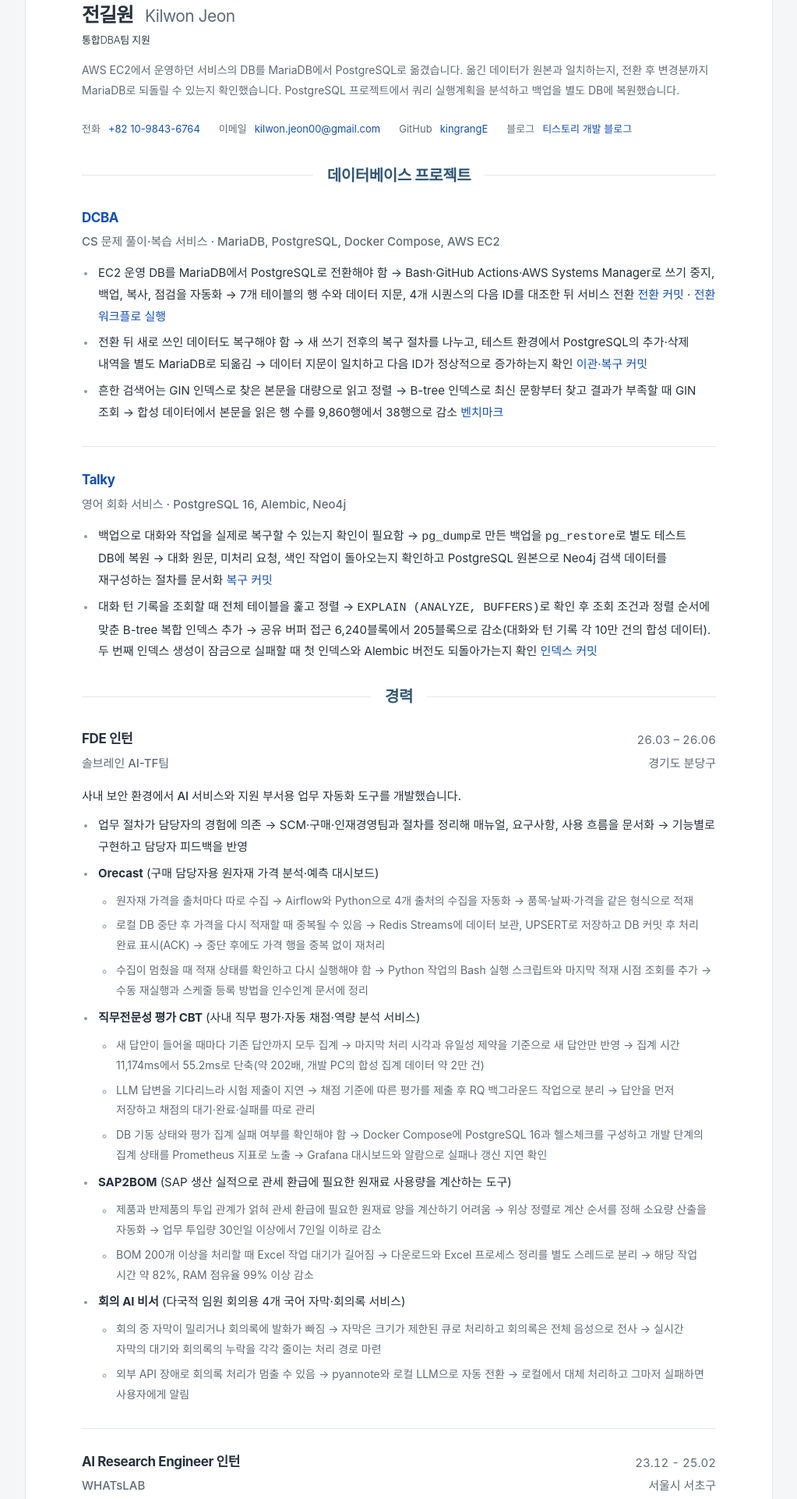
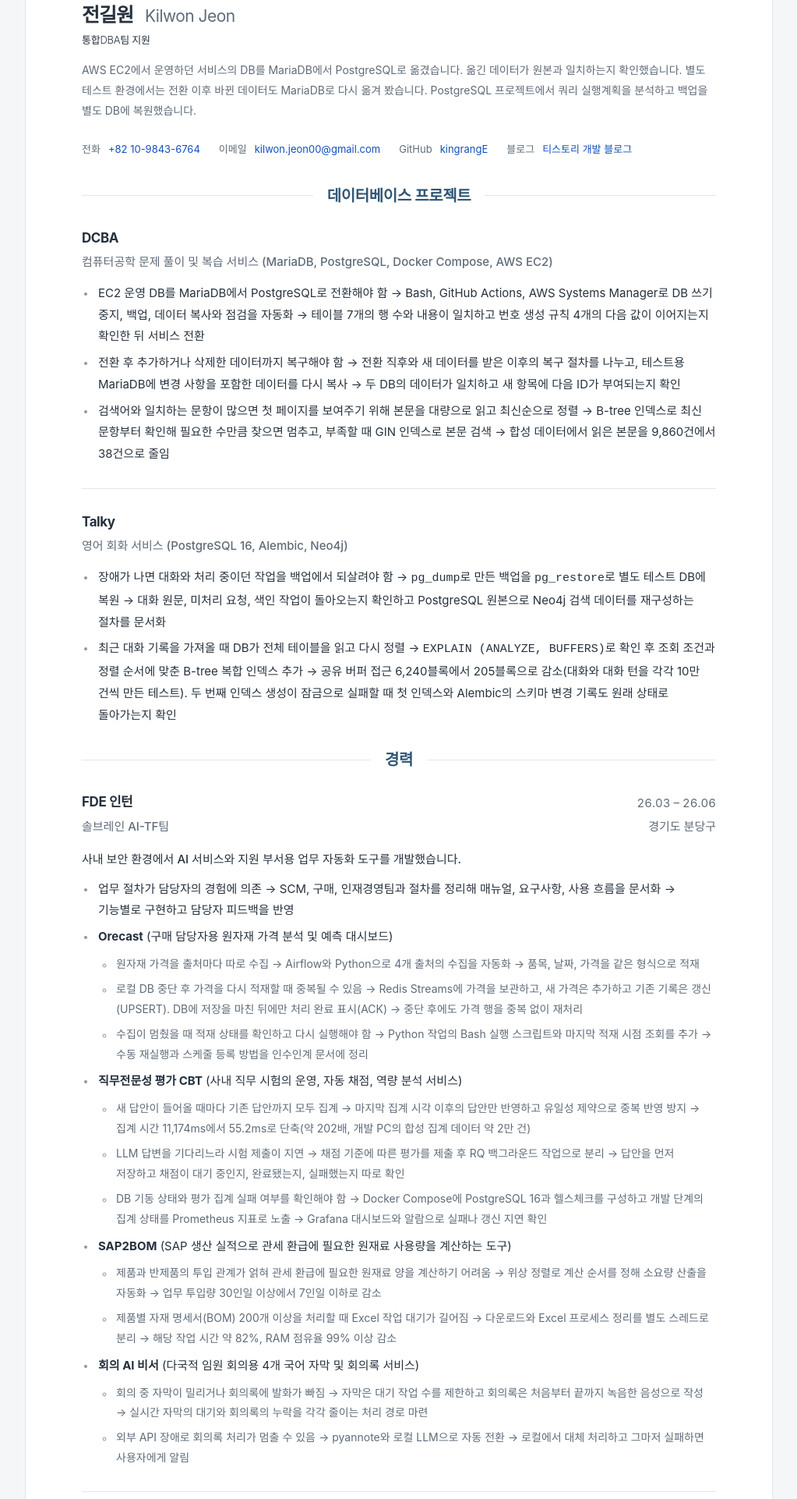
Before and after one commit to kingrangE/Resume, a plain HTML site: page index_dba.html in a window 1280 px wide. Shown: the part 164-2086 px from the top of the page at 78% size, without its empty margins (128-1151 px from the left). Drawn offline with Linux system fonts and the light colour scheme.

Commit message:
refactor(resume): DBA 성과를 쉬운 표현으로 풀어 쓰기
검색 데이터에 익숙하지 않은 독자도 병목을 이해할 수 있게, 검색어와 일치하는 문항이 많을 때 첫 페이지를 만들기 위해 본문을 읽고 정렬하는 상황부터 설명한다. 다른 기술 성과도 어떤 데이터를 다루고 무엇을 확인했는지 먼저 쓴다.

본문의 프로젝트 이름과 성과 문장은 링크 없이 읽을 수 있게 하고, 상단 연락처 링크만 유지한다. 가운데점을 쉼표나 접속사로 바꿨다. Chrome에서 STAR 항목 41개가 담긴 A4 4페이지 출력을 확인했다.

```diff
--- a/index_dba.html
+++ b/index_dba.html
@@ -4,9 +4,9 @@
     <meta charset="utf-8">
     <meta name="viewport" content="width=device-width, initial-scale=1">
     <title>전길원 | 통합DBA팀 지원 이력서</title>
-    <meta name="description" content="MariaDB에서 PostgreSQL로 운영 DB 이관, 실행계획 분석, 백업·복구 검증 경험을 담은 전길원의 이력서">
+    <meta name="description" content="MariaDB에서 PostgreSQL로 운영 DB 이관, 실행계획 분석, 백업 및 복구 검증 경험을 담은 전길원의 이력서">
     <meta property="og:title" content="전길원 | 통합DBA팀 지원 이력서">
-    <meta property="og:description" content="MariaDB에서 PostgreSQL로 운영 DB 이관, 실행계획 분석, 백업·복구 검증 경험">
+    <meta property="og:description" content="MariaDB에서 PostgreSQL로 운영 DB 이관, 실행계획 분석, 백업 및 복구 검증 경험">
     <meta property="og:type" content="website">
     <link rel="stylesheet" href="./style.css">
     <style>
@@ -53,7 +53,7 @@
           <h1>전길원 <span lang="en">Kilwon Jeon</span></h1>
           <p class="소개-문구">통합DBA팀 지원</p>
         </div>
-        <p class="프로필-요약">AWS EC2에서 운영하던 서비스의 DB를 MariaDB에서 PostgreSQL로 옮겼습니다. 옮긴 데이터가 원본과 일치하는지, 전환 후 변경분까지 MariaDB로 되돌릴 수 있는지 확인했습니다. PostgreSQL 프로젝트에서 쿼리 실행계획을 분석하고 백업을 별도 DB에 복원했습니다.</p>
+        <p class="프로필-요약">AWS EC2에서 운영하던 서비스의 DB를 MariaDB에서 PostgreSQL로 옮겼습니다. 옮긴 데이터가 원본과 일치하는지 확인했습니다. 별도 테스트 환경에서는 전환 이후 바뀐 데이터도 MariaDB로 다시 옮겨 봤습니다. PostgreSQL 프로젝트에서 쿼리 실행계획을 분석하고 백업을 별도 DB에 복원했습니다.</p>
         <address class="연락처">
           <span><span>전화</span><a href="tel:+821098436764">+82 10-9843-6764</a></span>
           <span><span>이메일</span><a href="mailto:kilwon.jeon00@gmail.com">kilwon.jeon00@gmail.com</a></span>
@@ -67,26 +67,26 @@
         <article class="항목">
           <header class="항목-헤더">
             <div class="항목-표제">
-              <h3><a href="https://github.com/kingrangE/DCBA">DCBA</a></h3>
-              <p class="소속">CS 문제 풀이·복습 서비스 · MariaDB, PostgreSQL, Docker Compose, AWS EC2</p>
+              <h3>DCBA</h3>
+              <p class="소속">컴퓨터공학 문제 풀이 및 복습 서비스 (MariaDB, PostgreSQL, Docker Compose, AWS EC2)</p>
             </div>
           </header>
           <ul>
-            <li>EC2 운영 DB를 MariaDB에서 PostgreSQL로 전환해야 함 → Bash·GitHub Actions·AWS Systems Manager로 쓰기 중지, 백업, 복사, 점검을 자동화 → 7개 테이블의 행 수와 데이터 지문, 4개 시퀀스의 다음 ID를 대조한 뒤 서비스 전환 <a href="https://github.com/kingrangE/DCBA/commit/c94dd9896264242c62aa697d63f3865d38a47e06">전환 커밋</a> · <a href="https://github.com/kingrangE/DCBA/actions/runs/44879401390">전환 워크플로 실행</a></li>
-            <li>전환 뒤 새로 쓰인 데이터도 복구해야 함 → 새 쓰기 전후의 복구 절차를 나누고, 테스트 환경에서 PostgreSQL의 추가·삭제 내역을 별도 MariaDB로 되옮김 → 데이터 지문이 일치하고 다음 ID가 정상적으로 증가하는지 확인 <a href="https://github.com/kingrangE/DCBA/commit/13a7207f3489d8f4df983d37cdc0554b07df8b3d">이관·복구 커밋</a></li>
-            <li>흔한 검색어는 GIN 인덱스로 찾은 본문을 대량으로 읽고 정렬 → B-tree 인덱스로 최신 문항부터 찾고 결과가 부족할 때 GIN 조회 → 합성 데이터에서 본문을 읽은 행 수를 9,860행에서 38행으로 감소 <a href="https://github.com/kingrangE/DCBA/blob/13a7207f3489d8f4df983d37cdc0554b07df8b3d/docs/postgresql-benchmark.md">벤치마크</a></li>
+            <li>EC2 운영 DB를 MariaDB에서 PostgreSQL로 전환해야 함 → Bash, GitHub Actions, AWS Systems Manager로 DB 쓰기 중지, 백업, 데이터 복사와 점검을 자동화 → 테이블 7개의 행 수와 내용이 일치하고 번호 생성 규칙 4개의 다음 값이 이어지는지 확인한 뒤 서비스 전환</li>
+            <li>전환 후 추가하거나 삭제한 데이터까지 복구해야 함 → 전환 직후와 새 데이터를 받은 이후의 복구 절차를 나누고, 테스트용 MariaDB에 변경 사항을 포함한 데이터를 다시 복사 → 두 DB의 데이터가 일치하고 새 항목에 다음 ID가 부여되는지 확인</li>
+            <li>검색어와 일치하는 문항이 많으면 첫 페이지를 보여주기 위해 본문을 대량으로 읽고 최신순으로 정렬 → B-tree 인덱스로 최신 문항부터 확인해 필요한 수만큼 찾으면 멈추고, 부족할 때 GIN 인덱스로 본문 검색 → 합성 데이터에서 읽은 본문을 9,860건에서 38건으로 줄임</li>
           </ul>
         </article>
         <article class="항목">
           <header class="항목-헤더">
             <div class="항목-표제">
-              <h3><a href="https://github.com/kingrangE/Talky">Talky</a></h3>
-              <p class="소속">영어 회화 서비스 · PostgreSQL 16, Alembic, Neo4j</p>
+              <h3>Talky</h3>
+              <p class="소속">영어 회화 서비스 (PostgreSQL 16, Alembic, Neo4j)</p>
             </div>
           </header>
           <ul>
-            <li>백업으로 대화와 작업을 실제로 복구할 수 있는지 확인이 필요함 → <code>pg_dump</code>로 만든 백업을 <code>pg_restore</code>로 별도 테스트 DB에 복원 → 대화 원문, 미처리 요청, 색인 작업이 돌아오는지 확인하고 PostgreSQL 원본으로 Neo4j 검색 데이터를 재구성하는 절차를 문서화 <a href="https://github.com/kingrangE/Talky/commit/c854a674551ed7f11cd41963c66ce2f17b84b514">복구 커밋</a></li>
-            <li>대화 턴 기록을 조회할 때 전체 테이블을 훑고 정렬 → <code>EXPLAIN (ANALYZE, BUFFERS)</code>로 확인 후 조회 조건과 정렬 순서에 맞춘 B-tree 복합 인덱스 추가 → 공유 버퍼 접근 6,240블록에서 205블록으로 감소(대화와 턴 기록 각 10만 건의 합성 데이터). 두 번째 인덱스 생성이 잠금으로 실패할 때 첫 인덱스와 Alembic 버전도 되돌아가는지 확인 <a href="https://github.com/kingrangE/Talky/commit/eac335ad5778111c0d52e2794cefa71ab58b0d8e">인덱스 커밋</a></li>
+            <li>장애가 나면 대화와 처리 중이던 작업을 백업에서 되살려야 함 → <code>pg_dump</code>로 만든 백업을 <code>pg_restore</code>로 별도 테스트 DB에 복원 → 대화 원문, 미처리 요청, 색인 작업이 돌아오는지 확인하고 PostgreSQL 원본으로 Neo4j 검색 데이터를 재구성하는 절차를 문서화</li>
+            <li>최근 대화 기록을 가져올 때 DB가 전체 테이블을 읽고 다시 정렬 → <code>EXPLAIN (ANALYZE, BUFFERS)</code>로 확인 후 조회 조건과 정렬 순서에 맞춘 B-tree 복합 인덱스 추가 → 공유 버퍼 접근 6,240블록에서 205블록으로 감소(대화와 대화 턴을 각각 10만 건씩 만든 테스트). 두 번째 인덱스 생성이 잠금으로 실패할 때 첫 인덱스와 Alembic의 스키마 변경 기록도 원래 상태로 돌아가는지 확인</li>
           </ul>
         </article>
       </section>
@@ -105,30 +105,30 @@
           </header>
           <p><em>사내 보안 환경에서 AI 서비스와 지원 부서용 업무 자동화 도구를 개발했습니다.</em></p>
           <ul>
-            <li>업무 절차가 담당자의 경험에 의존 → SCM·구매·인재경영팀과 절차를 정리해 매뉴얼, 요구사항, 사용 흐름을 문서화 → 기능별로 구현하고 담당자 피드백을 반영</li>
-            <li><strong>Orecast</strong> (구매 담당자용 원자재 가격 분석·예측 대시보드)
+            <li>업무 절차가 담당자의 경험에 의존 → SCM, 구매, 인재경영팀과 절차를 정리해 매뉴얼, 요구사항, 사용 흐름을 문서화 → 기능별로 구현하고 담당자 피드백을 반영</li>
+            <li><strong>Orecast</strong> (구매 담당자용 원자재 가격 분석 및 예측 대시보드)
               <ul>
-                <li>원자재 가격을 출처마다 따로 수집 → Airflow와 Python으로 4개 출처의 수집을 자동화 → 품목·날짜·가격을 같은 형식으로 적재</li>
-                <li>로컬 DB 중단 후 가격을 다시 적재할 때 중복될 수 있음 → Redis Streams에 데이터 보관, UPSERT로 저장하고 DB 커밋 후 처리 완료 표시(ACK) → 중단 후에도 가격 행을 중복 없이 재처리</li>
+                <li>원자재 가격을 출처마다 따로 수집 → Airflow와 Python으로 4개 출처의 수집을 자동화 → 품목, 날짜, 가격을 같은 형식으로 적재</li>
+                <li>로컬 DB 중단 후 가격을 다시 적재할 때 중복될 수 있음 → Redis Streams에 가격을 보관하고, 새 가격은 추가하고 기존 기록은 갱신(UPSERT). DB에 저장을 마친 뒤에만 처리 완료 표시(ACK) → 중단 후에도 가격 행을 중복 없이 재처리</li>
                 <li>수집이 멈췄을 때 적재 상태를 확인하고 다시 실행해야 함 → Python 작업의 Bash 실행 스크립트와 마지막 적재 시점 조회를 추가 → 수동 재실행과 스케줄 등록 방법을 인수인계 문서에 정리</li>
               </ul>
             </li>
-            <li><strong>직무전문성 평가 CBT</strong> (사내 직무 평가·자동 채점·역량 분석 서비스)
+            <li><strong>직무전문성 평가 CBT</strong> (사내 직무 시험의 운영, 자동 채점, 역량 분석 서비스)
               <ul>
-                <li>새 답안이 들어올 때마다 기존 답안까지 모두 집계 → 마지막 처리 시각과 유일성 제약을 기준으로 새 답안만 반영 → 집계 시간 11,174ms에서 55.2ms로 단축(약 202배, 개발 PC의 합성 집계 데이터 약 2만 건)</li>
-                <li>LLM 답변을 기다리느라 시험 제출이 지연 → 채점 기준에 따른 평가를 제출 후 RQ 백그라운드 작업으로 분리 → 답안을 먼저 저장하고 채점의 대기·완료·실패를 따로 관리</li>
+                <li>새 답안이 들어올 때마다 기존 답안까지 모두 집계 → 마지막 집계 시각 이후의 답안만 반영하고 유일성 제약으로 중복 반영 방지 → 집계 시간 11,174ms에서 55.2ms로 단축(약 202배, 개발 PC의 합성 집계 데이터 약 2만 건)</li>
+                <li>LLM 답변을 기다리느라 시험 제출이 지연 → 채점 기준에 따른 평가를 제출 후 RQ 백그라운드 작업으로 분리 → 답안을 먼저 저장하고 채점이 대기 중인지, 완료됐는지, 실패했는지 따로 확인</li>
                 <li>DB 기동 상태와 평가 집계 실패 여부를 확인해야 함 → Docker Compose에 PostgreSQL 16과 헬스체크를 구성하고 개발 단계의 집계 상태를 Prometheus 지표로 노출 → Grafana 대시보드와 알람으로 실패나 갱신 지연 확인</li>
               </ul>
             </li>
             <li><strong>SAP2BOM</strong> (SAP 생산 실적으로 관세 환급에 필요한 원재료 사용량을 계산하는 도구)
               <ul>
                 <li>제품과 반제품의 투입 관계가 얽혀 관세 환급에 필요한 원재료 양을 계산하기 어려움 → 위상 정렬로 계산 순서를 정해 소요량 산출을 자동화 → 업무 투입량 30인일 이상에서 7인일 이하로 감소</li>
-                <li>BOM 200개 이상을 처리할 때 Excel 작업 대기가 길어짐 → 다운로드와 Excel 프로세스 정리를 별도 스레드로 분리 → 해당 작업 시간 약 82%, RAM 점유율 99% 이상 감소</li>
+                <li>제품별 자재 명세서(BOM) 200개 이상을 처리할 때 Excel 작업 대기가 길어짐 → 다운로드와 Excel 프로세스 정리를 별도 스레드로 분리 → 해당 작업 시간 약 82%, RAM 점유율 99% 이상 감소</li>
               </ul>
             </li>
-            <li><strong>회의 AI 비서</strong> (다국적 임원 회의용 4개 국어 자막·회의록 서비스)
+            <li><strong>회의 AI 비서</strong> (다국적 임원 회의용 4개 국어 자막 및 회의록 서비스)
               <ul>
-                <li>회의 중 자막이 밀리거나 회의록에 발화가 빠짐 → 자막은 크기가 제한된 큐로 처리하고 회의록은 전체 음성으로 전사 → 실시간 자막의 대기와 회의록의 누락을 각각 줄이는 처리 경로 마련</li>
+                <li>회의 중 자막이 밀리거나 회의록에 발화가 빠짐 → 자막은 대기 작업 수를 제한하고 회의록은 처음부터 끝까지 녹음한 음성으로 작성 → 실시간 자막의 대기와 회의록의 누락을 각각 줄이는 처리 경로 마련</li>
                 <li>외부 API 장애로 회의록 처리가 멈출 수 있음 → pyannote와 로컬 LLM으로 자동 전환 → 로컬에서 대체 처리하고 그마저 실패하면 사용자에게 알림</li>
               </ul>
             </li>
@@ -158,7 +158,7 @@
                 <li>VR 동작을 분류하려면 시간에 따른 변화와 측정값 사이의 관계를 함께 봐야 함 → Z축 가속도 등 입력 특성을 추가하고 Transformer Encoder 적용 → 전체 시계열을 입력받는 분류 모델 구현</li>
               </ul>
             </li>
-            <li><strong>소형 언어 모델 튜닝·백엔드</strong> (발표 내용과 자료를 바탕으로 질문 5개를 만들고 Unity에서 음성으로 전달)
+            <li><strong>소형 언어 모델 튜닝과 백엔드 개발</strong> (발표 내용과 자료를 바탕으로 질문 5개를 만들고 Unity에서 음성으로 전달)
               <ul>
                 <li>소형 언어 모델이 질문 생성 지시를 잘 따르지 못함 → GPT로 학습 데이터를 직접 만들고 소프트 프롬프트를 학습 → 평가에서 지시 이행도 100% 달성</li>
                 <li>기존 모델의 답변 품질을 개선해야 함 → Bllossom-8B에 LoRA를 적용하고 평가 절차를 구축 → 해당 평가에서 답변 품질 약 57% 향상</li>
@@ -182,10 +182,10 @@
           </header>
           <p><strong>뉴욕 택시 리스 업체가 운행 기록과 기사별 예상 순수익으로 차량 교체를 제안할 기사를 찾는 대시보드</strong></p>
           <ul>
-            <li>반복 배정 과정에서 Spark 실행계획이 계속 길어짐 → 팀에서 localCheckpoint로 라운드별 이전 연산 참조를 끊음 → 배정 결과를 유지하며 7.40초에서 3.28초로 약 56% 단축(로컬, 기사 2,000명·차량 3종)</li>
+            <li>반복 배정 과정에서 Spark 실행계획이 계속 길어짐 → 팀에서 localCheckpoint로 각 배정 단계의 결과를 저장해 다음 단계에서 앞선 계산 기록이 계속 쌓이지 않도록 함 → 배정 결과를 유지하며 7.40초에서 3.28초로 약 56% 단축(로컬, 기사 2,000명, 차량 3종)</li>
             <li>같은 중간 결과를 여러 번 계산 → 팀에서 재사용하는 결과 5종만 persist로 보관하고 사용 후 unpersist로 해제 → 실행 시간 중앙값 49.673초에서 28.162초로 43.3% 단축(로컬, 운행 약 68만 건)</li>
-            <li>지역·월별 배치를 다시 실행할 때 결과가 중복 적재될 수 있음 → 입력과 설정의 SHA-256 해시, 지역·월 단위 잠금과 유일성 제약 적용 → 동일 입력은 성공한 버전을 재사용하고 입력이나 설정이 바뀔 때만 새 버전 적재</li>
-            <li>입력마다 완료 이벤트가 발생해 최종 집계(Gold)가 중복 실행 → ETag와 산출물을 확인해 필요한 Airflow DAG만 실행하고 성공 시 Asset 이벤트를 한 번 발행 → 지역·월별 입력 준비를 한 흐름으로 묶어 중복 실행 감소</li>
+            <li>지역별 월간 배치를 다시 실행할 때 결과가 중복 적재될 수 있음 → 입력과 설정의 SHA-256 해시, 같은 지역과 월의 작업이 겹치지 않도록 잠금과 유일성 제약 적용 → 동일 입력은 성공한 버전을 재사용하고 입력이나 설정이 바뀔 때만 새 버전 적재</li>
+            <li>입력 파일이 하나씩 준비될 때마다 최종 집계가 반복 실행 → 파일이 바뀌었는지와 이전 결과가 있는지 확인해 필요한 Airflow 작업만 실행하고 모든 입력이 준비되면 한 번만 알림 → 지역별 월간 집계의 중복 실행 감소</li>
           </ul>
         </article>
         <article class="항목">
@@ -201,7 +201,7 @@
           <p><strong>개발자가 AI에 지시를 내리고 결과를 검증하는 능력을 평가하는 서비스</strong></p>
           <ul>
             <li>응시자가 내용 없는 지시를 써도 모델이 과제 전문을 보고 약 80점을 받음 → 생성 모델에는 응시자가 작성한 지시만 전달 → 응시자의 지시가 생성 결과와 점수에 반영되도록 수정</li>
-            <li>LLM이 직접 계산한 점수가 평가마다 달라짐 → LLM은 의미가 일치하는지만 판정하고 정밀도·재현율·가중 점수는 코드에서 계산 → 고정 계산식으로 채점하고 문제별 원시 건수를 합산해 전체 점수 산출(micro-average)</li>
+            <li>LLM이 직접 계산한 점수가 평가마다 달라짐 → LLM은 의미가 일치하는지만 판정하고 정밀도, 재현율, 가중 점수는 코드에서 계산 → 고정 계산식으로 채점하고 문제마다 맞힌 개수 등을 합산해 전체 점수 계산(micro-average)</li>
             <li>LLM 판정을 4회 순서대로 호출해 채점이 지연 → ThreadPoolExecutor로 합의 판정 3회와 경계 사례 검사 1회를 동시에 실행 → 판정 횟수를 유지하며 22.1초에서 7.4초로 약 67% 단축(단일 종단 간 측정)</li>
           </ul>
         </article>
@@ -229,7 +229,7 @@
               <time datetime="2025-06-26">25.06.26</time>
             </p>
           </header>
-          <p><strong>초기 창업자의 아이디어를 시장·경쟁사 자료와 함께 린 캔버스에 정리하는 AI 도구</strong></p>
+          <p><strong>초기 창업자가 시장과 경쟁사 자료를 바탕으로 사업 아이디어를 한 장에 정리하는 AI 도구</strong></p>
           <ul>
             <li>시장과 고객, 경쟁 대안의 근거가 흩어지고 주소가 중복 → Google과 DuckDuckGo를 동시에 검색하고 URL 형식을 통일한 뒤 BGE 모델로 검색 결과 순서를 조정 → 주제별로 관련도가 높은 근거를 생성 모델에 전달</li>
             <li>생성 결과에 출처로 뒷받침되지 않는 문장이 섞임 → LangGraph에서 출처와 검색 근거의 단어 겹침을 검사하고 최대 두 번 수정 → 끝까지 검증을 통과하지 못한 문장은 제거한 뒤 재검사</li>
@@ -248,9 +248,9 @@
           </header>
           <p><strong>학습자의 이전 대화를 활용해 영어로 대화하고 표현을 교정하는 음성 챗봇</strong></p>
           <ul>
-            <li>과거 대화에서 필요한 메시지가 검색에서 빠짐 → 메시지별로 저장하고 그래프 관계를 최대 세 단계 따라가며 한·영 원문을 검색한 뒤 결과 순서 조정 → 필요한 근거를 찾은 비율 4.4%에서 70.8%로 개선(동일 개발용 질문 60개)</li>
+            <li>과거 대화에서 필요한 메시지가 검색에서 빠짐 → 메시지별로 저장하고 서로 연결된 메시지와 주제를 최대 세 단계까지 따라가며 한국어와 영어 원문을 찾고 관련도순으로 정렬 → 필요한 근거를 찾은 비율 4.4%에서 70.8%로 개선(동일 개발용 질문 60개)</li>
             <li>대화 원문은 저장됐는데 그래프 색인 갱신이 실패할 수 있음 → 원문과 색인 작업을 한 트랜잭션에 기록(Transactional Outbox)하고 대화별 처리 순서와 재시도 적용 → 실패 건을 다시 처리하고 늦게 실행된 작업이 삭제된 데이터를 되살리지 않도록 구현</li>
-            <li>채점 조건이 달라지면 개선 전후 결과를 비교하기 어려움 → 162개 항목의 전후 출력을 같은 채점기로 평가 → 입력·검색 근거·프롬프트 버전을 보존해 점수가 나온 과정을 추적</li>
+            <li>채점 조건이 달라지면 개선 전후 결과를 비교하기 어려움 → 162개 항목의 전후 출력을 같은 채점기로 평가 → 입력, 검색 근거, 프롬프트 버전을 보존해 점수가 나온 과정을 추적</li>
           </ul>
         </article>
         <article class="항목">
@@ -263,10 +263,10 @@
               <time datetime="2024-12-27">24.12.27</time>
             </p>
           </header>
-          <p><strong>여러 교내 사이트에서 학사·취업·비교과 정보를 찾아 공식 출처와 함께 안내하는 학생용 챗봇</strong></p>
+          <p><strong>여러 교내 사이트에서 학사, 취업, 비교과 활동 정보를 찾아 공식 출처와 함께 안내하는 학생용 챗봇</strong></p>
           <ul>
             <li>공지문을 자를 때 표 머리글이 떨어져 신청 조건을 해석하기 어려움 → 문단과 표 행을 기준으로 본문을 최대 1,600자씩 나누고 제목을 각 조각에 넣고 표가 있는 조각에는 머리글도 남김 → 검색으로 꺼낸 조각만으로도 어떤 신청 조건인지 확인</li>
-            <li>원문과 검색 색인이 어긋나거나 같은 내용을 반복 임베딩 → 해시로 바뀐 항목만 적재하고 PostgreSQL과 Chroma의 항목 ID를 대조 → 누락과 오래된 항목을 구분하고 새 색인이 저장된 뒤 이전 항목 삭제</li>
+            <li>공지 원문이 바뀌면 검색에 이전 내용이 남거나 같은 문서를 다시 처리함 → 내용에서 계산한 해시로 변경된 항목을 찾아 갱신하고 원문 DB(PostgreSQL)와 검색 저장소(Chroma)의 항목 ID를 대조 → 누락과 오래된 항목을 구분하고 새 색인이 저장된 뒤 이전 항목 삭제</li>
             <li>모델이 출처 주소를 지어내거나 근거가 부족한 답변을 생성 → 문장마다 인용을 검사하고 검색한 원문의 주소로 링크를 구성 → 검색 결과가 없으면 모델을 호출하지 않고, 근거가 부족하면 답변 보류</li>
           </ul>
         </article>
@@ -283,7 +283,7 @@
           </li>
           <li>
             <div class="항목-행">
-              <span><strong>세종대학교</strong>지능기전공학부 스마트기기공학전공 · 3.86/4.5 (전공 4.12/4.5)</span>
+              <span><strong>세종대학교</strong>지능기전공학부 스마트기기공학전공, 3.86/4.5 (전공 4.12/4.5)</span>
               <span class="항목-메타정보"><span class="기간">2020.03–2026.08</span></span>
             </div>
           </li>
```
